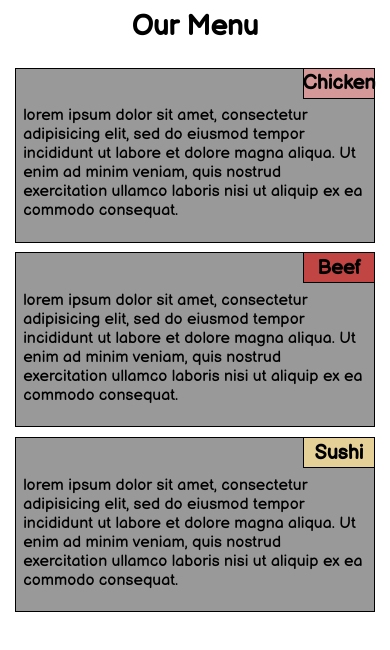
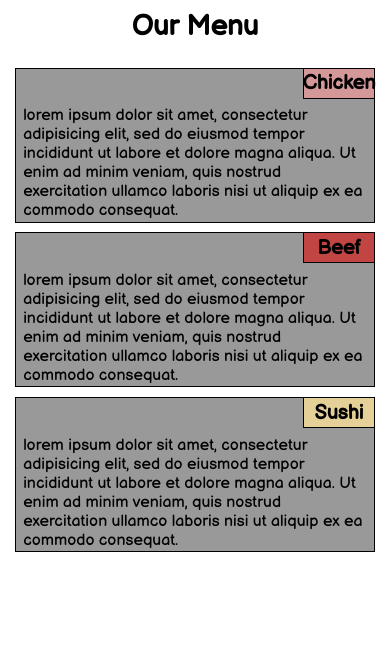
Before and after one commit to LaikaMirklis/coursera-tasks, a plain HTML site: page module2-solution/index.html in a window 390 px wide. Drawn offline with Linux system fonts and the light colour scheme.

Commit message:
Update styles.css

```diff
--- a/module2-solution/css/styles.css
+++ b/module2-solution/css/styles.css
@@ -136,6 +136,6 @@ p {
     width: 20%;
   }
   .dish_block {
-    height: 175px;
+    height: 155px;
   }
 }
```
